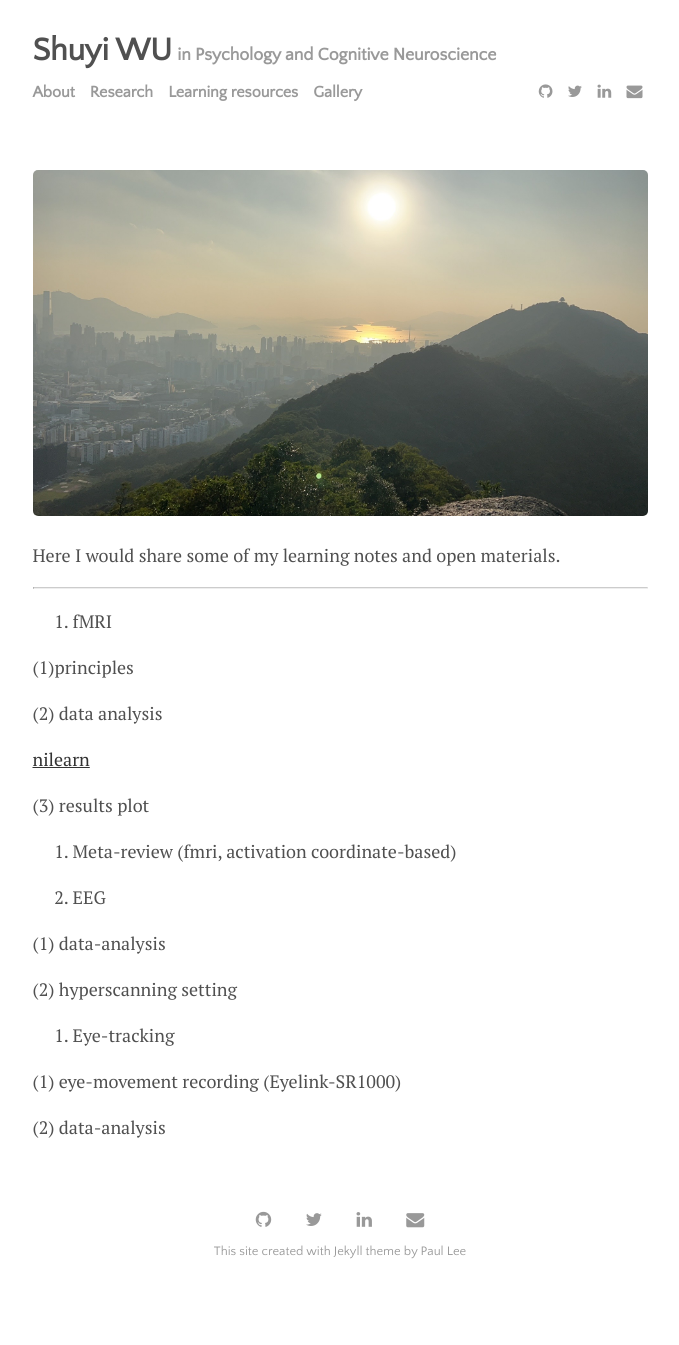
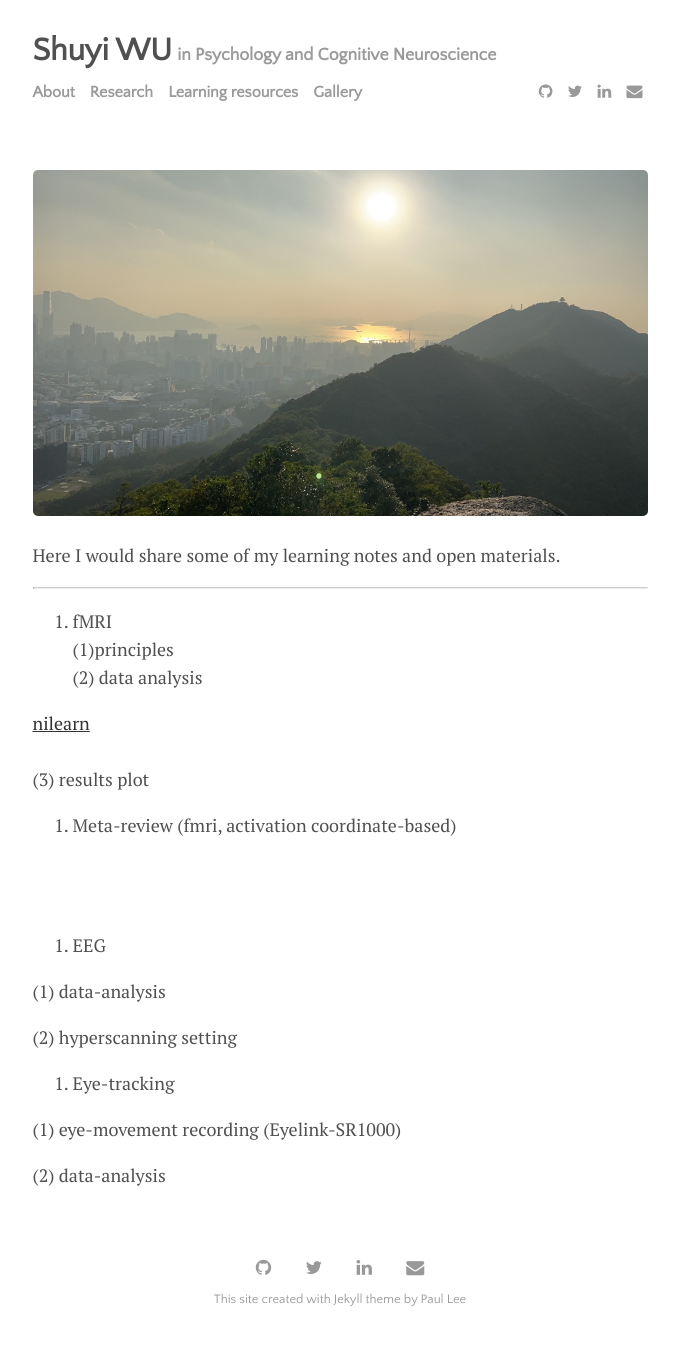
Before and after one commit to wu-shuyi/wu-shuyi.github.io, a Jekyll site: the page built from menu/learning resources.md, in a window 1280 px wide. Shown: the whole page, without its empty margins (300-979 px from the left). Built offline with Jekyll 4.4.1, drawn with Linux system fonts in a browser that asks for light colours; before the commit the page ends 1297 px from its top, so only the background shows below that.

Commit message:
Update learning resources.md

```diff
--- a/menu/learning resources.md
+++ b/menu/learning resources.md
@@ -16,30 +16,30 @@ Here I would share some of my learning notes and open materials. <br>
 
 
 
-1. fMRI
-
+1. fMRI <br>
 (1)principles
-
+<br>
 (2) data analysis
 
-  [nilearn](https://nilearn.github.io/stable/index.html)
-
-(3) results plot
+  [nilearn](https://nilearn.github.io/stable/index.html)<br>
+<br>
+(3) results plot<br>
 
 
-2. Meta-review (fmri, activation coordinate-based)
+2. Meta-review (fmri, activation coordinate-based)<br>
 
+<br>
+<br>
+3. EEG<br>
 
-3. EEG
+(1) data-analysis <br>
 
-(1) data-analysis
-
-(2) hyperscanning setting
+(2) hyperscanning setting <br>
 
 
 
-4. Eye-tracking
+4. Eye-tracking <br>
 
-(1) eye-movement recording (Eyelink-SR1000)
+(1) eye-movement recording (Eyelink-SR1000) <br>
 
-(2) data-analysis
+(2) data-analysis <br>
```
